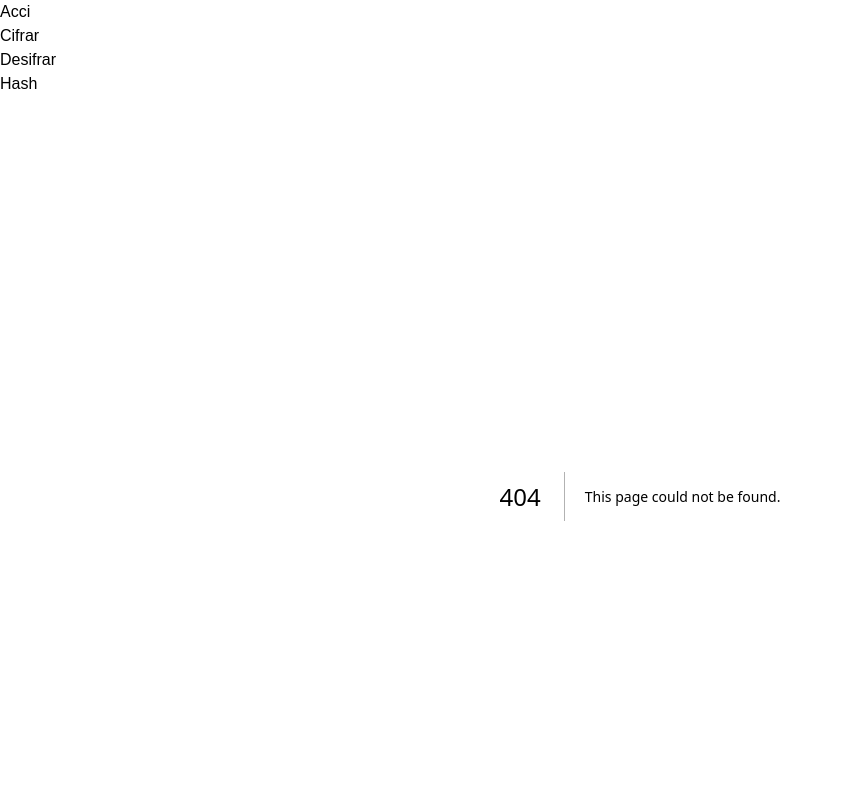
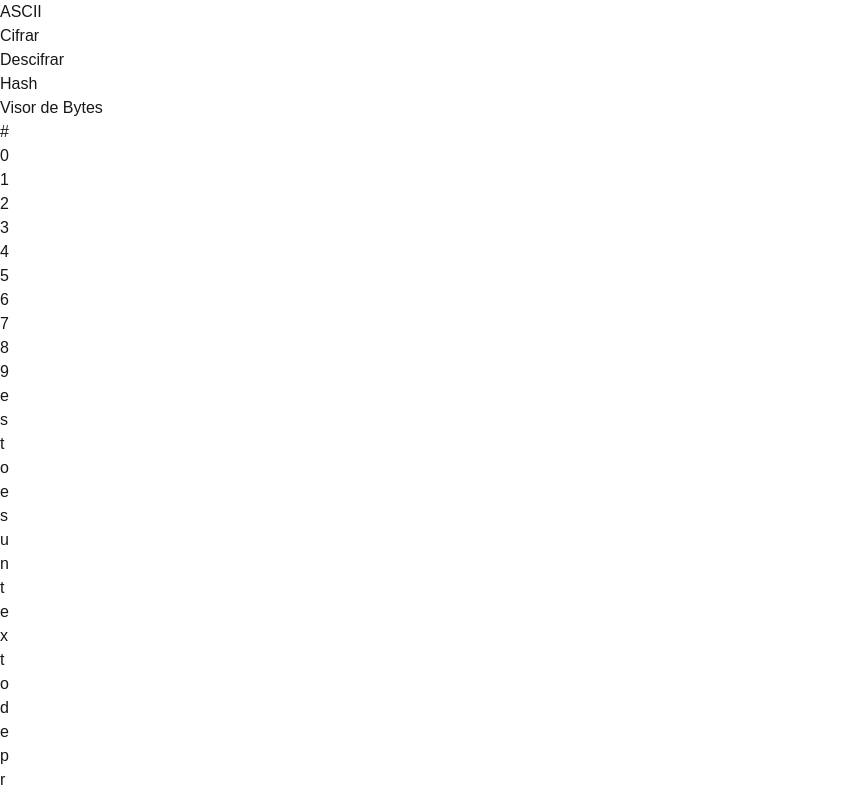
Before and after one commit to KingCalvo/cifradoSeguridadWeb, a Next.js app in the folder cifrado/: page /descifrar in a window 1280 px wide. Before the commit this address had no page. Shown: the top 798 px of the page, without its empty margins (0-843 px from the left). Built offline with nearby package versions, Linux system fonts and the light colour scheme.

Commit message:
Estructura arreglada y nav

```diff
--- a/cifrado/src/app/components/Nav.tsx
+++ b/cifrado/src/app/components/Nav.tsx
@@ -6,16 +6,16 @@ const Nav: React.FC = () => {
     <nav className="fixed top-3 w-full h-16 flex justify-center items-center z-50">
       <ul className="max-w-[700px] h-16 p-8 border-white border-2 bg-slate-600 flex justify-center items-center gap-8 rounded-3xl">
         <li className="hover:text-white hover:text-xl transition-all transform">
-          <Link href="/acci">Acci</Link>
+          <Link href="/acci">ASCII</Link>
         </li>
         <li className="hover:text-white hover:text-xl transition-all transform">
           <Link href="/cifrar">Cifrar</Link>
         </li>
         <li className="hover:text-white hover:text-xl transition-all transform">
-          <Link href="/hexadecimal">Desifrar</Link>
+          <Link href="/descifrar">Descifrar</Link>
         </li>
         <li className="hover:text-white hover:text-xl transition-all transform">
-          <Link href="/octal">Hash</Link>
+          <Link href="/hash">Hash</Link>
         </li>
       </ul>
     </nav>
--- /dev/null
+++ b/cifrado/src/app/descifrar/page.tsx
@@ -0,0 +1,12 @@
+import React from "react";
+import AsciiHexTable from "../components/AsciiHexTable";
+
+const Page: React.FC = () => {
+  return (
+    <div className="mt-40">
+      <AsciiHexTable />
+    </div>
+  );
+};
+
+export default Page;
```
Also changed, not shown: cifrado/src/app/hash/page.tsx (added, +12 -0 lines), cifrado/src/app/hexadecimal/page.tsx (deleted, +0 -11 lines), cifrado/src/app/octal/page.tsx (deleted, +0 -11 lines).
